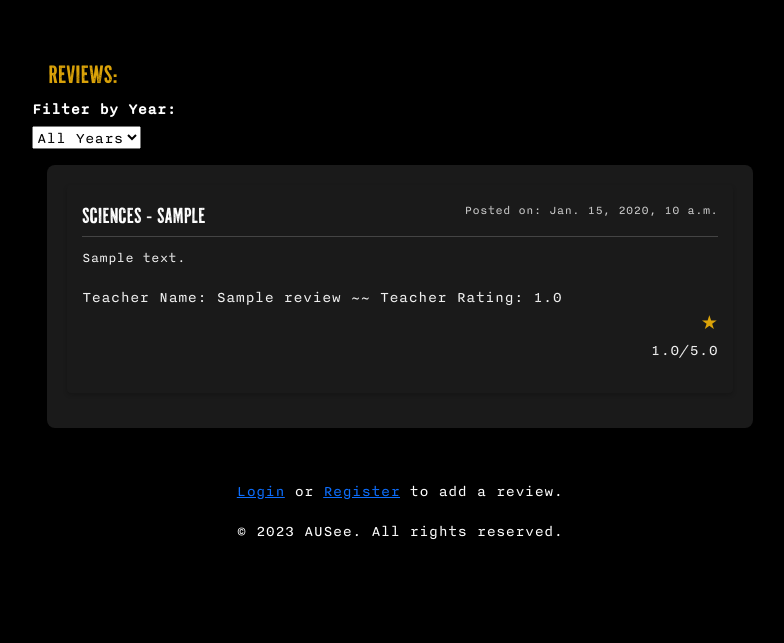
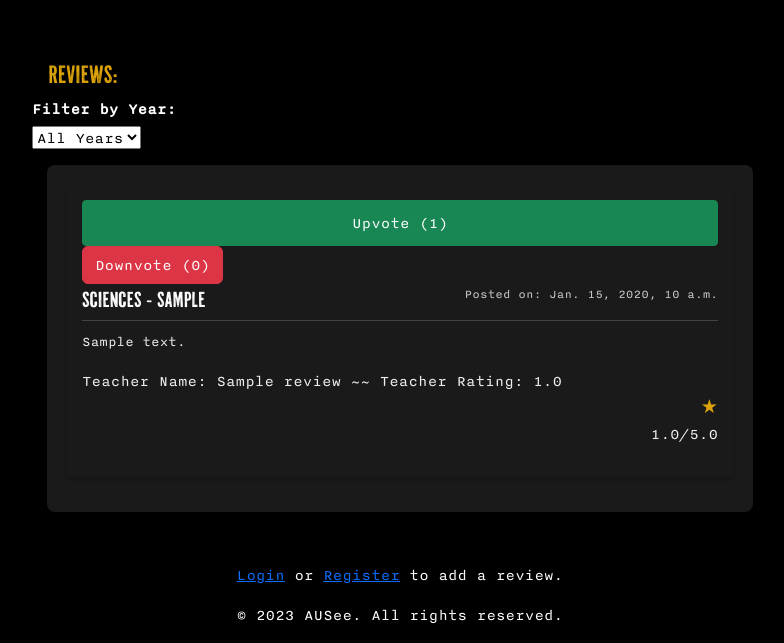
Before and after one commit to NatanAmado/deployAUSee, a Django app: page /courses/1/ in a window 1280 px wide. Shown: the part 395-1038 px from the top of the page, without its empty margins (240-1024 px from the left). Before the commit the page ends 935 px from the top, so only its background shows below. Run offline with Django 4.2, Linux system fonts and the light colour scheme; tables that the repository leaves empty hold one stand-in row (values such as "Sample post"); some libraries are stand-ins or nearby versions.

Commit message:
upvotes added

```diff
--- a/reviews/models.py
+++ b/reviews/models.py
@@ -50,9 +50,13 @@ class Review(models.Model):
     created_date = models.DateTimeField(auto_now_add=True)
     updated_date = models.DateTimeField(auto_now=True)
     user = models.ForeignKey('users.CustomUser', on_delete=models.CASCADE)
+    # upvotes and downvotes
 
+    def upvote_count(self):
+        return self.reviewvote_set.filter(is_upvote=True).count()
 
-
+    def downvote_count(self):
+        return self.reviewvote_set.filter(is_upvote=False).count()
 
     def save(self, *args, **kwargs):
         # Clean the review text before saving
@@ -61,3 +65,11 @@ class Review(models.Model):
 
     def __str__(self):
         return f"Review for {self.course.name}"
+
+class ReviewVote(models.Model):
+    user = models.ForeignKey('users.CustomUser', on_delete=models.CASCADE)
+    review = models.ForeignKey(Review, on_delete=models.CASCADE)
+    is_upvote = models.BooleanField()  # True for upvote, False for downvote
+
+    class Meta:
+        unique_together = ['user', 'review']  # Ensures a user can only vote once per review
--- a/reviews/templates/reviews/course_detail.html
+++ b/reviews/templates/reviews/course_detail.html
@@ -257,6 +257,15 @@
                     <div class="review-container">
                         {% for review in reviews %}
                         <div class="review-item">
+                            <span>
+                                <form method="post" class="review-actions">
+                                    {% csrf_token %}
+                                    <input type="hidden" name="review_id" value="{{ review.id }}">
+                                    <button type="submit" name="vote" value="upvote" class="btn btn-success">Upvote ({{ review.upvote_count }})</button>
+                                    <button type="submit" name="vote" value="downvote" class="btn btn-danger">Downvote ({{ review.downvote_count }})</button>
+                                </form>
+                            </span>
+                            <span>
                                 <div class="review-header">
                                     <span class="review-major">{{ review.user.major }} - {{ review.user.track }}</span>
                                     <span class="review-date">Posted on: {{ review.created_date }}</span>
@@ -271,6 +280,7 @@
                                     {% endif %}
                                 </div>
                                     <p>
+
                                     {% if user.is_authenticated and review.user == user %}
 
                                         <span>
@@ -282,9 +292,13 @@
                                         </span>
 
                                     {% endif %}
+
                                         <span class="star-rating" data-rating="{{ review.rating|floatformat:1 }}"></span>
                                         <span class="rating-holder"> {{ review.rating|floatformat:1 }}/5.0 </span>
+
                                     </p>
+                            </span>
+
                         </div>
                         {% endfor %}
                     </div>
--- a/reviews/views.py
+++ b/reviews/views.py
@@ -1,4 +1,4 @@
-from .models import Course, Review
+from .models import Course, Review, ReviewVote
 from .forms import ReviewForm
 from django.shortcuts import render, get_object_or_404, redirect
 from django.http import HttpResponseRedirect
@@ -57,11 +57,26 @@ def course_detail(request, course_id):
     else:
         form = ReviewForm()
 
-    if 'delete_review' in request.POST:
+    if 'vote' in request.POST:
         review_id = request.POST.get('review_id')
-        review = Review.objects.get(id=review_id, user=request.user)
-        review.delete()
+        review = get_object_or_404(Review, id=review_id)
+        vote_type = request.POST.get('vote')  # 'upvote' or 'downvote'
+        is_upvote = True if vote_type == 'upvote' else False
+
+        # Check if the user has already voted
+        existing_vote = ReviewVote.objects.filter(user=request.user, review=review).first()
+        if existing_vote:
+            # User has already voted, update vote if different
+            if existing_vote.is_upvote != is_upvote:
+                existing_vote.is_upvote = is_upvote
+                existing_vote.save()
+        else:
+            # Create a new vote
+            ReviewVote.objects.create(user=request.user, review=review, is_upvote=is_upvote)
+
         return HttpResponseRedirect(request.path_info)
+
+
 
     context = {
         'course': course,
```
Also changed, not shown: reviews/admin.py (+7 -1 lines), reviews/migrations/0008_review_downvotes_review_upvotes.py (added), reviews/migrations/0009_remove_review_downvotes_remove_review_upvotes_and_more.py (added). Lines whose indentation alone changed are shown as unchanged.
